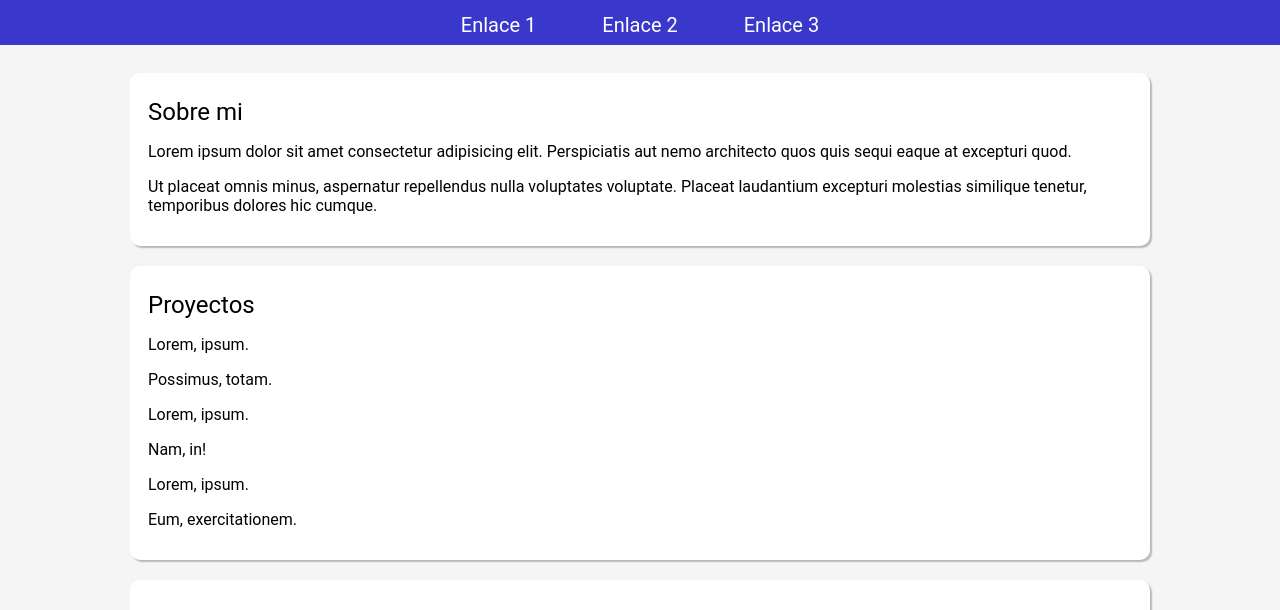
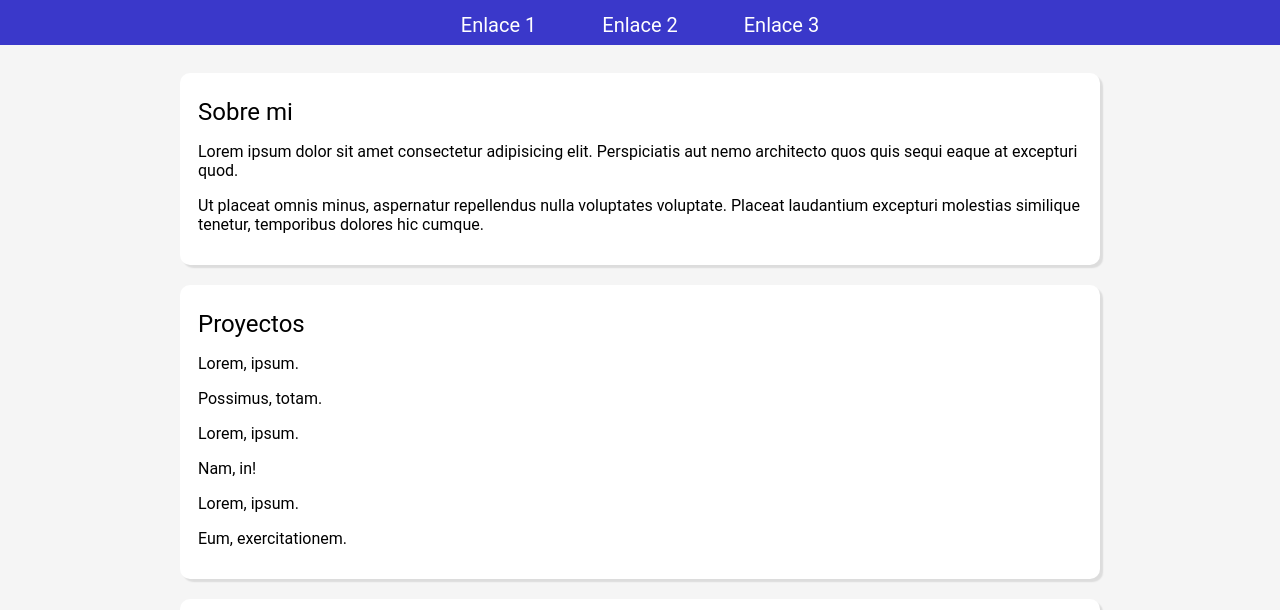
Before and after one commit to DOOM-slayer211006/html, a plain HTML site: page index.html in a window 1280 px wide. Shown: the part 111-721 px from the top of the page. Drawn offline with Linux system fonts and the light colour scheme.

Commit message:
Mejorando css

```diff
--- a/css.css
+++ b/css.css
@@ -51,7 +51,8 @@ h1{
 }
 
 .container{
-    max-width: 1020px;
+    width: 920px;
+    overflow: auto;
     margin-left: auto;
     margin-right: auto;
     padding-top: 25px;
@@ -60,7 +61,7 @@ h1{
     padding-right: 18px;
     background-color: var(--color-text3);
     border-radius: 10px;
-    box-shadow: 2px 2px 1.5px #b8b8b8;
+    box-shadow: 3px 3px 1.5px rgb(0, 0, 0, 0.1);
 }
 
 .padded{
```
